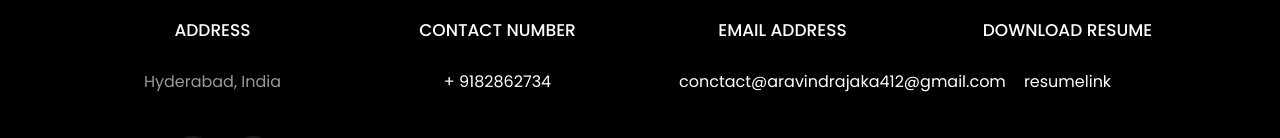
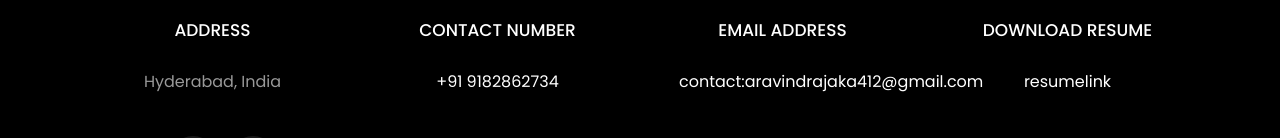
Before and after one commit to Arvind-412/Personal-Portfolio, a plain HTML site: page index.html in a window 1280 px wide. Shown: the part 4596-4734 px from the top of the page. Drawn offline with Linux system fonts and the light colour scheme; files whose address does not match are found by name.

Commit message:
Update index.html

```diff
--- a/index.html
+++ b/index.html
@@ -454,7 +454,7 @@
           			<span class="icon-phone2"></span>
           		</div>
           		<h3 class="mb-4">Contact Number</h3>
-	            <p><a href="tel://0101010101">+ 9182862734</a></p>
+	            <p><a href="tel://0101010101">+91 9182862734</a></p>
 	          </div>
           </div>
           <div class="col-md-6 col-lg-3 d-flex ftco-animate">
@@ -463,7 +463,7 @@
           			<span class="icon-paper-plane"></span>
           		</div>
           		<h3 class="mb-4">Email Address</h3>
-	            <p><a href="mailto:info@yoursite.com">conctact@aravindrajaka412@gmail.com</a></p>
+	            <p><a href="mailto:info@yoursite.com">contact:aravindrajaka412@gmail.com</a></p>
 	          </div>
           </div>
           <div class="col-md-6 col-lg-3 d-flex ftco-animate">
```
